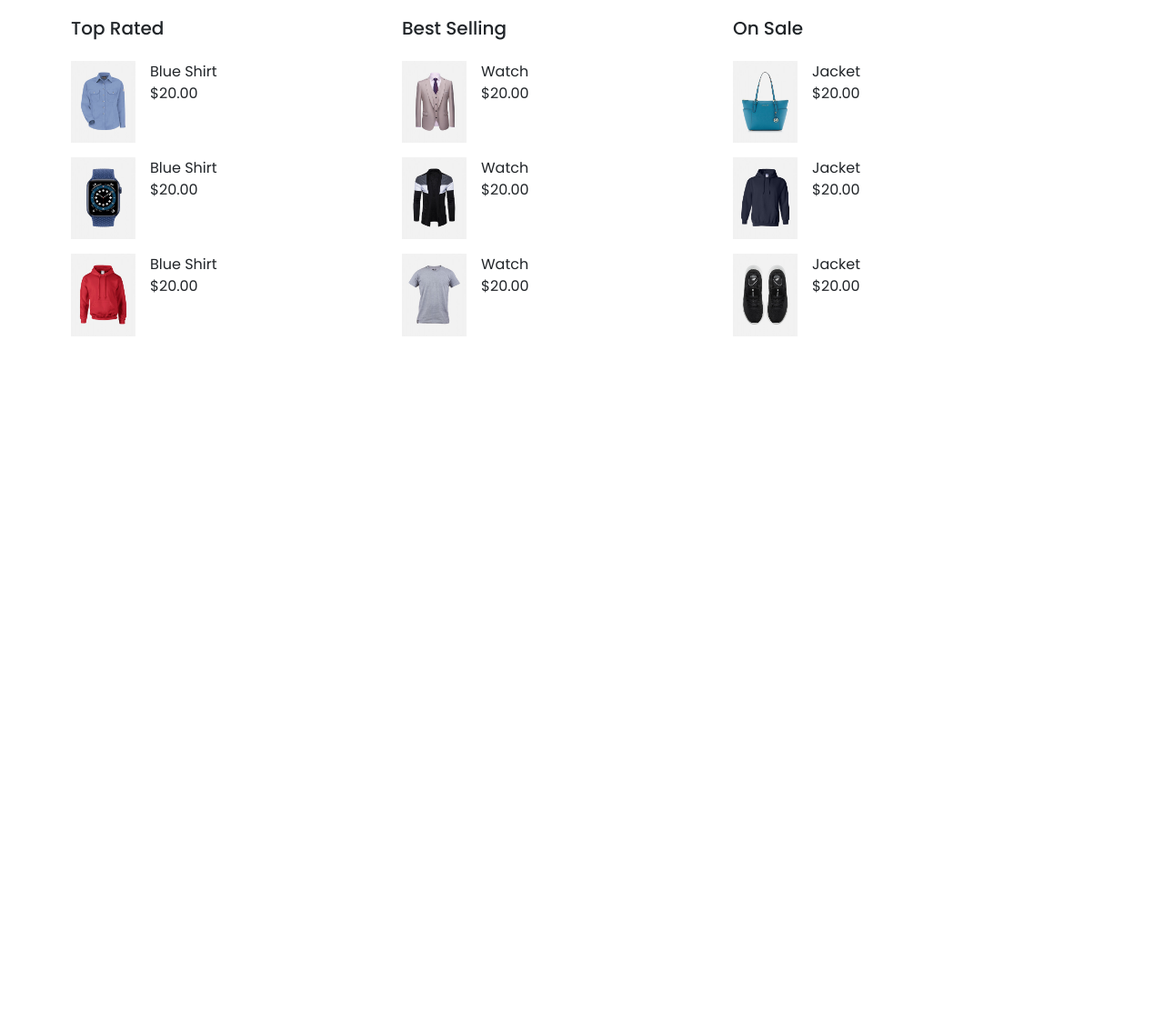
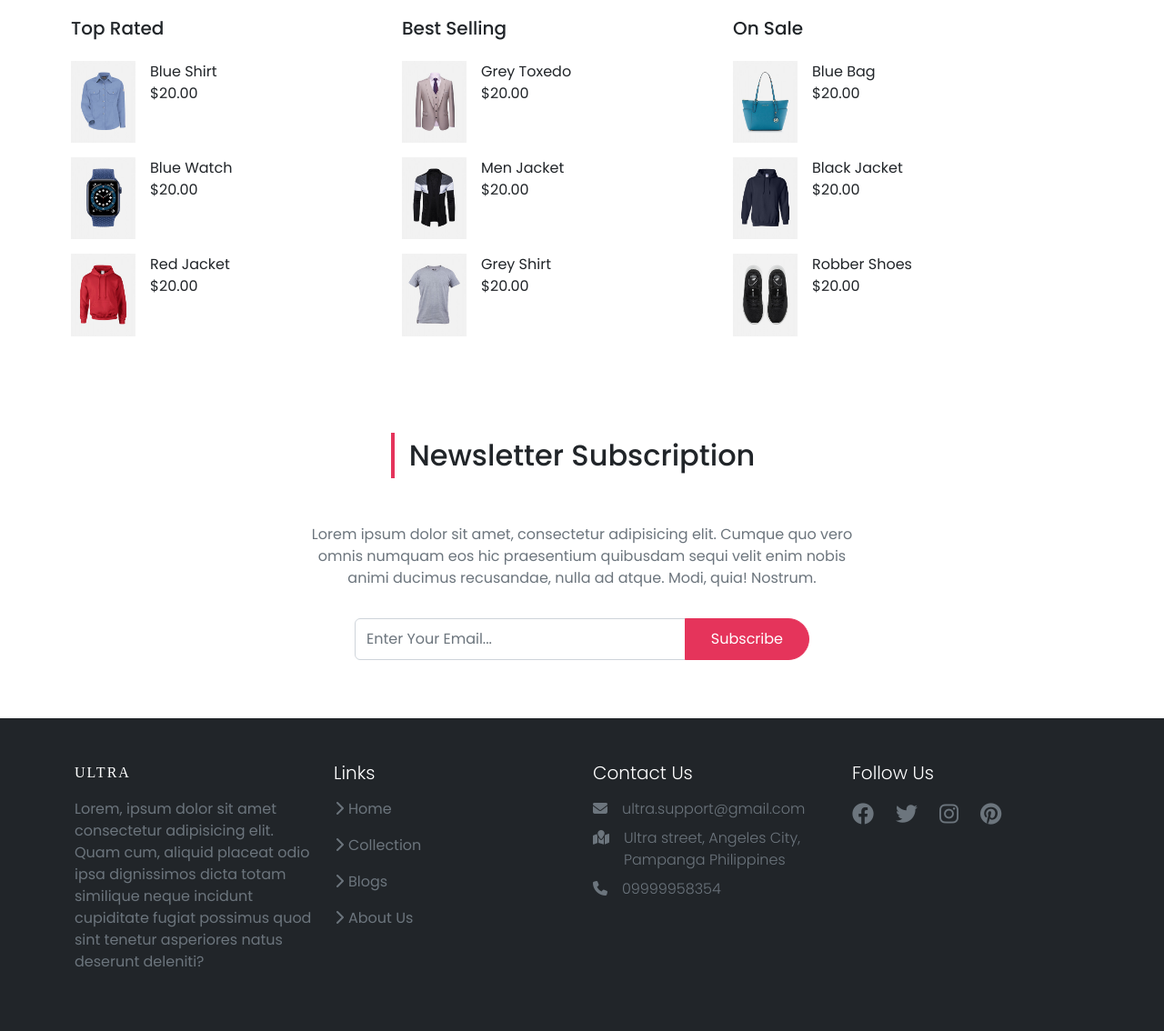
Before and after one commit to apagason/ultra-emart, a plain HTML site: page index.html in a window 1280 px wide. Shown: the part 5696-6830 px from the top of the page at 91% size. Before the commit the page ends 6114 px from the top, so only its background shows below. Drawn offline with nearby package versions, Linux system fonts and the light colour scheme; a web font is replaced by a local one.

Commit message:
Landing page

```diff
--- a/css/main.css
+++ b/css/main.css
@@ -108,3 +108,28 @@ body {
     font-size: 60px;
     font-family: var(--lg-font);
 }
+/* ---Newsletter-- */
+#newsletter p{
+    max-width: 600px;
+}
+#newsletter .input-group{
+    max-width: 500px;
+}
+#newsletter .font-control{
+    border-top-left-radius: 25px;
+    border-bottom-left-radius: 25px;
+}
+#newsletter .btn{
+    background-color: var(--pink);
+    color: white;
+    border-color: var(--pink);
+}
+#newsletter .btn:hover{
+    background-color: black;
+    border-color: black;
+}
+/* --footer-- */
+footer .brand{
+    font-family: var(--lg-font);
+    letter-spacing: 2px;
+}
--- a/index.html
+++ b/index.html
@@ -425,7 +425,7 @@
   </section>
 
   <!-- ---About Us --- -->
-  <section id="about us" class="py-5">
+  <section id="about-us" class="py-5">
     <div class="container">
       <div class="row align-items-center">
         <div class="col-lg-6 text-center text-lg-1 order-lg-1">
@@ -468,14 +468,14 @@
           <div class="d-flex align-items-start justify-content-start">
             <img src="images/top_rated_2.jpg" alt="top rated 1" class="img-fluid w-25 pe-3">
             <div class="description">
-              <p class="mb-0">Blue Shirt</p>
+              <p class="mb-0">Blue Watch</p>
               <span>$20.00</span>
             </div>
           </div>
           <div class="d-flex align-items-start justify-content-start">
             <img src="images/top_rated_3.jpg" alt="top rated 1" class="img-fluid w-25 pe-3">
             <div class="description">
-              <p class="mb-0">Blue Shirt</p>
+              <p class="mb-0">Red Jacket</p>
               <span>$20.00</span>
             </div>
           </div>
@@ -486,21 +486,21 @@
           <div class="d-flex align-items-start justify-content-start">
             <img src="images/best_selling_1.jpg" alt="top rated 1" class="img-fluid w-25 pe-3">
             <div class="description">
-              <p class="mb-0">Watch</p>
+              <p class="mb-0">Grey Toxedo</p>
               <span>$20.00</span>
             </div>
           </div>
           <div class="d-flex align-items-start justify-content-start">
             <img src="images/best_selling_2.jpg" alt="top rated 1" class="img-fluid w-25 pe-3">
             <div class="description">
-              <p class="mb-0">Watch</p>
+              <p class="mb-0">Men Jacket</p>
               <span>$20.00</span>
             </div>
           </div>
           <div class="d-flex align-items-start justify-content-start">
             <img src="images/best_selling_3.jpg" alt="top rated 1" class="img-fluid w-25 pe-3">
             <div class="description">
-              <p class="mb-0">Watch</p>
+              <p class="mb-0">Grey Shirt</p>
               <span>$20.00</span>
             </div>
           </div>
@@ -511,21 +511,21 @@
           <div class="d-flex align-items-start justify-content-start">
             <img src="images/on_sale_1.jpg" alt="top rated 1" class="img-fluid w-25 pe-3">
             <div class="description">
-              <p class="mb-0">Jacket</p>
+              <p class="mb-0">Blue Bag</p>
               <span>$20.00</span>
             </div>
           </div>
           <div class="d-flex align-items-start justify-content-start">
             <img src="images/on_sale_2.jpg" alt="top rated 1" class="img-fluid w-25 pe-3">
             <div class="description">
-              <p class="mb-0">Jacket</p>
+              <p class="mb-0">Black Jacket</p>
               <span>$20.00</span>
             </div>
           </div>
           <div class="d-flex align-items-start justify-content-start">
             <img src="images/on_sale_3.jpg" alt="top rated 1" class="img-fluid w-25 pe-3">
             <div class="description">
-              <p class="mb-0">Jacket</p>
+              <p class="mb-0">Robber Shoes</p>
               <span>$20.00</span>
             </div>
           </div>
@@ -533,6 +533,90 @@
       </div>
     </div>
   </section>
+
+  <!-- ---News Letter ---- -->
+  <section id="newsletter" class="py-5">
+    <div class="container">
+      <div class="d-flex align-items-center justify-content-center flex-column">
+        <div class="title text-center pt-3 pb-5">
+          <h2 class="position-relative d-inline-block">
+            Newsletter Subscription
+          </h2>
+        </div>
+        <p class="text-center text-muted"> Lorem ipsum dolor sit amet, consectetur adipisicing elit.
+          Cumque quo vero omnis numquam eos hic praesentium quibusdam sequi velit enim nobis animi ducimus recusandae,
+          nulla ad atque. Modi, quia! Nostrum.
+        </p>
+        <div class="input-group mb-3 mt-3">
+          <input type="text" class="form-control" placeholder="Enter Your Email...">
+          <button class="btn btn-primary" type="submit">Subscribe</button>
+        </div>
+      </div>
+    </div>
+  </section>
+
+  <!-- ---Footer--- -->
+  <footer class="bg-dark py-5">
+    <div class="container">
+      <div class="row text-white g-4">
+        <div class="col-md-6 col-lg-3">
+          <a href="index.html" class="brand text-decoration-none text-white">
+            ULTRA
+          </a>
+          <p class="text-white mt-3 text-muted">Lorem, ipsum dolor sit amet consectetur adipisicing elit.
+            Quam cum, aliquid placeat odio ipsa dignissimos dicta totam similique neque incidunt
+            cupiditate fugiat possimus quod sint tenetur asperiores natus deserunt deleniti?</p>
+        </div>
+        <div class="col-md-6 col-lg-3">
+          <h5 class="fw-light">Links</h5>
+          <ul class="list-unstyled">
+            <li class="my-3"><a href="#" class="text-white text-decoration-none text-muted">
+                <i class="fa fa-chevron-right me-1"></i>Home</a></li>
+            <li class="my-3"><a href="#" class="text-white text-decoration-none text-muted">
+                <i class="fa fa-chevron-right me-1"></i>Collection</a></li>
+            <li class="my-3"><a href="#" class="text-white text-decoration-none text-muted">
+                <i class="fa fa-chevron-right me-1"></i>Blogs</a></li>
+            <li class="my-3"><a href="#" class="text-white text-decoration-none text-muted">
+                <i class="fa fa-chevron-right me-1"></i>About Us</a></li>
+          </ul>
+
+        </div>
+        <div class="col-md-6 col-lg-3">
+          <h5 class="fw-light mb-3">Contact Us</h5>
+          <div class="d-flex justify-content-start align-items-start my-2 text-muted">
+            <span class="me-3"><i class="fa fa-envelope"></i></span>
+            <span class="fw-light">ultra.support@gmail.com</span>
+          </div>
+          <div class="d-flex jutify-content-start align-items-start my-2 text-muted">
+            <span class="me-3"><i class="fa fa-map-marked"></i></span>
+            <span class="fw-light">Ultra street, Angeles City, Pampanga Philippines</span>
+          </div>
+          <div class="d-flex justify-content-start align-items-start my-2 text-muted">
+            <span class="me-3"><i class="fa fa-phone"></i></span>
+            <span class="fw-light">09999958354</span>
+          </div>
+
+        </div>
+        <div class="col-md-6 col-lg-3">
+          <h5 class="fw-light mb-3">Follow Us</h5>
+          <ul class="list-unstyled d-flex">
+            <li class="text-decoration-none text-muted fs-4 me-4">
+              <i class="fab fa-facebook"></i>
+            </li>
+            <li class="text-decoration-none text-muted fs-4 me-4">
+              <i class="fab fa-twitter"></i>
+            </li>
+            <li class="text-decoration-none text-muted fs-4 me-4">
+              <i class="fab fa-instagram"></i>
+            </li>
+            <li class="text-decoration-none text-muted fs-4 me-4">
+              <i class="fab fa-pinterest"></i>
+            </li>
+          </ul>
+        </div>
+      </div>
+    </div>
+  </footer>
 
   <!-- ---- JQuery JS ---- -->
   <script src="https://ajax.googleapis.com/ajax/libs/jquery/3.6.0/jquery.min.js"></script>
```
